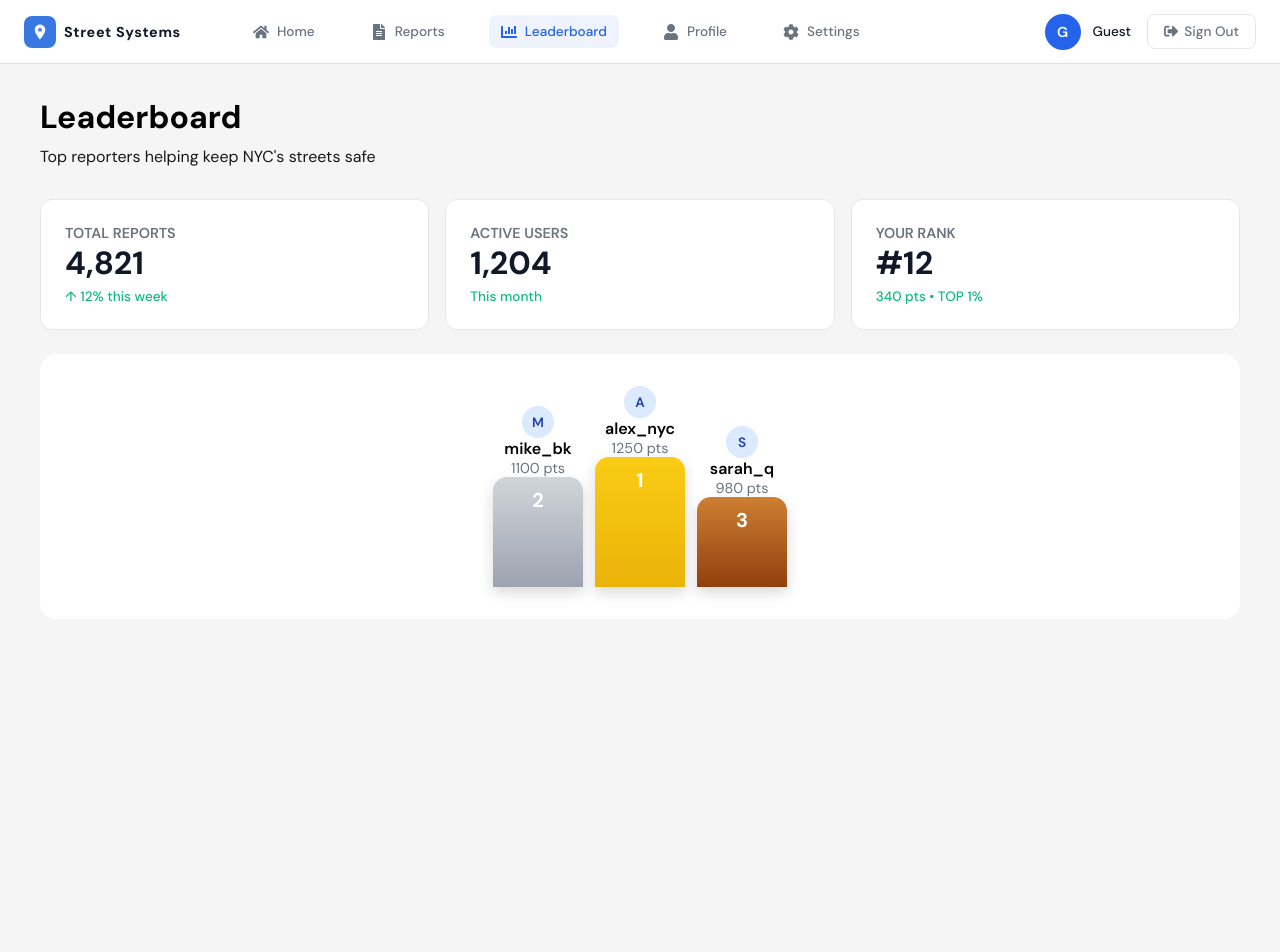
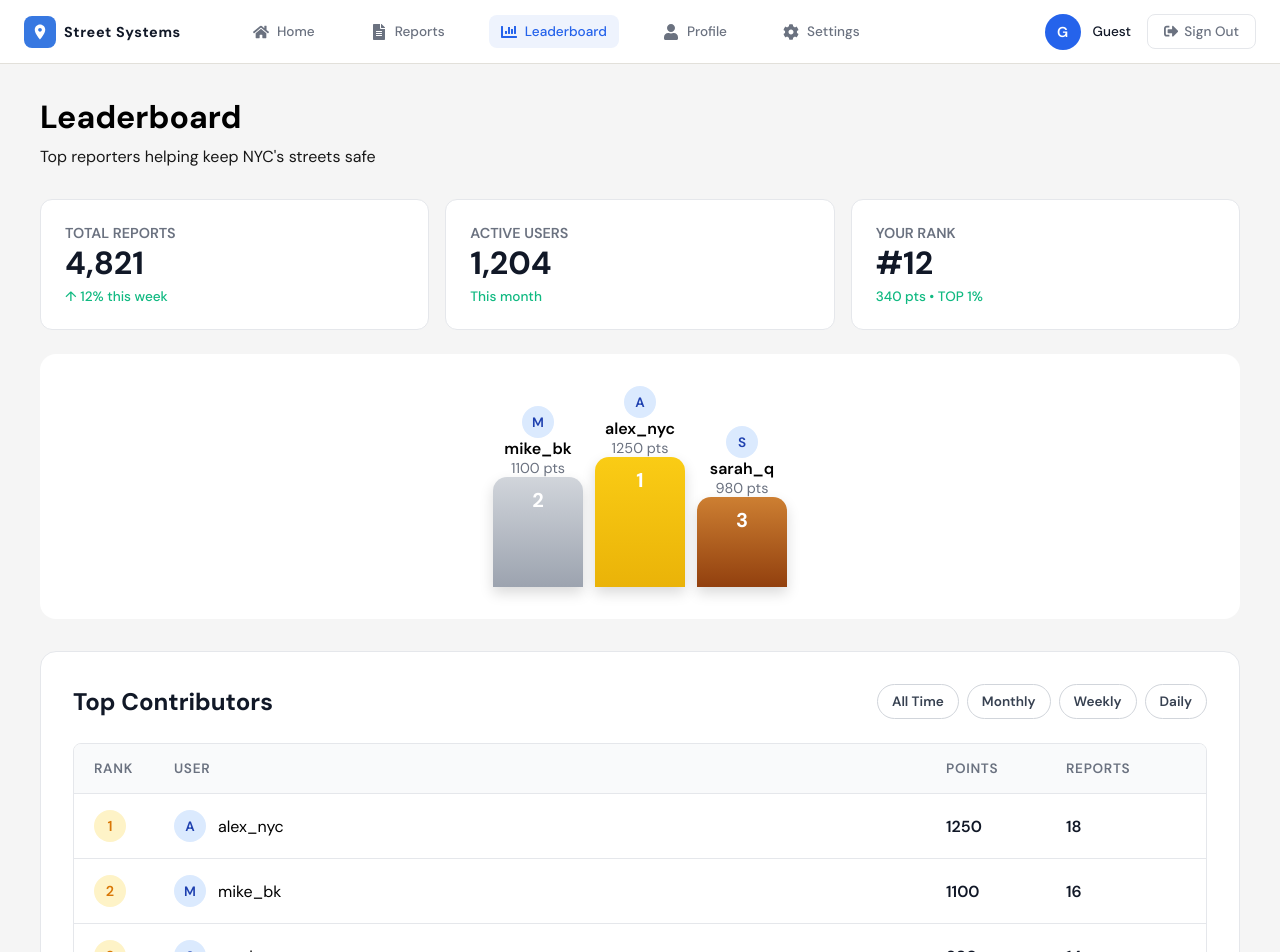
Before and after one commit to MalihaT111/street-light-base, a React (Vite) app in the folder Frontend/: page /leaderboard in a window 1280 px wide. Shown: the top 952 px of the page. Before the commit the page ends 800 px from the top, so only its background shows below. Built offline with nearby package versions, Linux system fonts and the light colour scheme.

Commit message:
Added leaderboard section

```diff
--- a/Frontend/src/pages/Leaderboard/Leaderboard.jsx
+++ b/Frontend/src/pages/Leaderboard/Leaderboard.jsx
@@ -56,6 +56,45 @@ const Leaderboard = () => {
                         </div>
                     ))}
                 </section>
+                {/* Leaderboard Section */}
+                <div className={styles.leaderboardSection}>
+                    <div className={styles.sectionHeader}>
+                        <h2>Top Contributors</h2>
+                        <div className={styles["leaderboard-btn"]}>
+                            <button className = {styles["filter-tab"]}>All Time</button>
+                            <button className = {styles["filter-tab"]}>Monthly</button>
+                            <button className = {styles["filter-tab"]}>Weekly</button>
+                            <button className = {styles["filter-tab"]}>Daily</button>
+                        </div>
+                    </div>
+
+                    <div className={styles.leaderboardTable}>
+                    <div className={styles.tableHeader}>
+                        <div className={styles.headerCell}>Rank</div>
+                        <div className={styles.headerCell}>User</div>
+                        <div className={styles.headerCell}>Points</div>
+                        <div className={styles.headerCell}>Reports</div>
+                    </div>
+
+                    {mockLeaderboard.map((item) => (
+                        <div key={item.rank} className={styles.tableRow}>
+                        <div className={styles.rankCell}>
+                            <span className={`${styles.rankBadge} ${item.rank <= 3 ? styles.topRank : ''}`}>
+                            {item.rank}
+                            </span>
+                        </div>
+                        <div className={styles.userCell}>
+                            <div className={styles.userAvatarSmall}>
+                            {item.name.charAt(0).toUpperCase()}
+                            </div>
+                            <span>{item.name}</span>
+                        </div>
+                        <div className={styles.pointsCell}>{item.points}</div>
+                        <div className={styles.reportsCell}>{item.reports}</div>
+                        </div>
+                    ))}
+                    </div>
+                </div>
             </div>
         </>
     );
--- a/Frontend/src/pages/Leaderboard/Leaderboard.module.css
+++ b/Frontend/src/pages/Leaderboard/Leaderboard.module.css
@@ -20,7 +20,7 @@
 /* For stat section */
 .stat-section{
     display: grid;
-    grid-template-columns: 1fr 1fr 1fr;
+    grid-template-columns: repeat(auto-fit, minmax(220px, 1fr));
     gap: 1rem;
     margin-bottom: 24px;
 }
@@ -128,3 +128,165 @@
   height: 80px;
   background: linear-gradient(#cd7f32, #92400e);
 }
+
+/* Leaderboard Section */
+.leaderboardSection {
+  background: white;
+  border-radius: 16px;
+  padding: 32px;
+  margin-bottom: 32px;
+  border: 1px solid #E5E7EB;
+}
+
+.sectionHeader {
+  display: flex;
+  align-items: center;
+  justify-content: space-between;
+  margin-bottom: 24px;
+}
+.sectionHeader h2 {
+  font-size: 1.5rem;
+  font-weight: 700;
+  color: #111827;
+  margin: 0;
+}
+
+.viewAllLink {
+  display: flex;
+  align-items: center;
+  gap: 6px;
+  color: #2563EB;
+  text-decoration: none;
+  font-size: 0.9rem;
+  font-weight: 600;
+}
+
+.viewAllLink:hover {
+  text-decoration: underline;
+}
+
+.leaderboardTable {
+  border-radius: 8px;
+  overflow: hidden;
+  border: 1px solid #E5E7EB;
+}
+
+.tableHeader {
+  display: grid;
+  grid-template-columns: 80px 1fr 120px 120px;
+  background-color: #F9FAFB;
+  padding: 16px 20px;
+  border-bottom: 1px solid #E5E7EB;
+}
+
+.headerCell {
+  font-size: 0.85rem;
+  font-weight: 600;
+  color: #6B7280;
+  text-transform: uppercase;
+  letter-spacing: 0.05em;
+}
+
+.tableRow {
+  display: grid;
+  grid-template-columns: 80px 1fr 120px 120px;
+  padding: 16px 20px;
+  border-bottom: 1px solid #E5E7EB;
+  align-items: center;
+}
+
+.tableRow:last-child {
+  border-bottom: none;
+}
+
+.tableRow:hover {
+  background-color: #F9FAFB;
+}
+
+.rankCell {
+  display: flex;
+  align-items: center;
+}
+
+.rankBadge {
+  width: 32px;
+  height: 32px;
+  border-radius: 50%;
+  background-color: #F3F4F6;
+  color: #6B7280;
+  display: flex;
+  align-items: center;
+  justify-content: center;
+  font-weight: 600;
+  font-size: 0.9rem;
+}
+
+.rankBadge.topRank {
+  background-color: #FEF3C7;
+  color: #D97706;
+}
+
+.userCell {
+  display: flex;
+  align-items: center;
+  gap: 12px;
+}
+
+.userAvatarSmall {
+  width: 32px;
+  height: 32px;
+  border-radius: 50%;
+  background-color: #DBEAFE;
+  color: #1E40AF;
+  display: flex;
+  align-items: center;
+  justify-content: center;
+  font-weight: 600;
+  font-size: 0.85rem;
+}
+
+.pointsCell,
+.reportsCell {
+  font-weight: 600;
+  color: #111827;
+}
+.leaderboard-btn {
+  display: flex;
+  gap: 8px;
+}
+.filter-tab {
+  padding: 8px 14px;
+  border-radius: 999px;
+  font-size: 0.85rem;
+  font-weight: 600;
+  border: 1px solid #D1D5DB;
+  background-color: #FFFFFF;
+  color: #374151;
+  cursor: pointer;
+  font-family: inherit;
+  transition: background-color 0.2s ease, color 0.2s ease, border-color 0.2s ease, transform 0.2s ease;
+  white-space: nowrap;
+}
+.filter-tab:hover {
+  background-color: #111827;
+  color: #FFFFFF;
+  border-color: #111827;
+  transform: translateY(-1px);
+}
+
+.filter-tab:active {
+  transform: translateY(0);
+}
+
+.filter-tab:focus-visible {
+  outline: 2px solid #93C5FD;
+  outline-offset: 2px;
+}
+@media (max-width: 768px){
+    .sectionHeader{
+        flex-direction: column;
+    }
+    .leaderboard-btn{
+        flex-wrap: wrap;
+    }
+}
```
